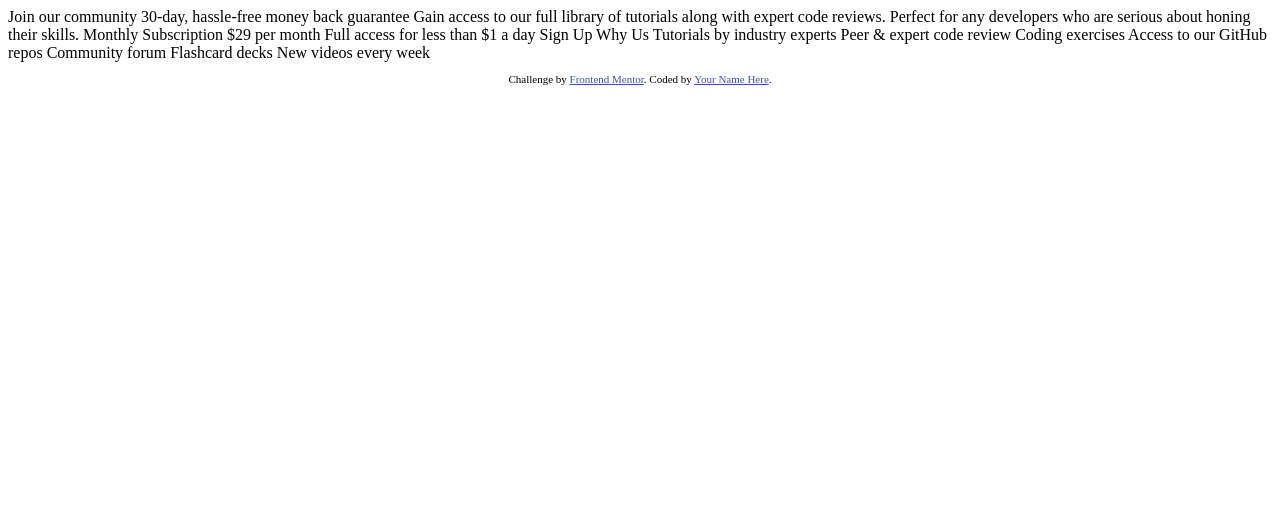
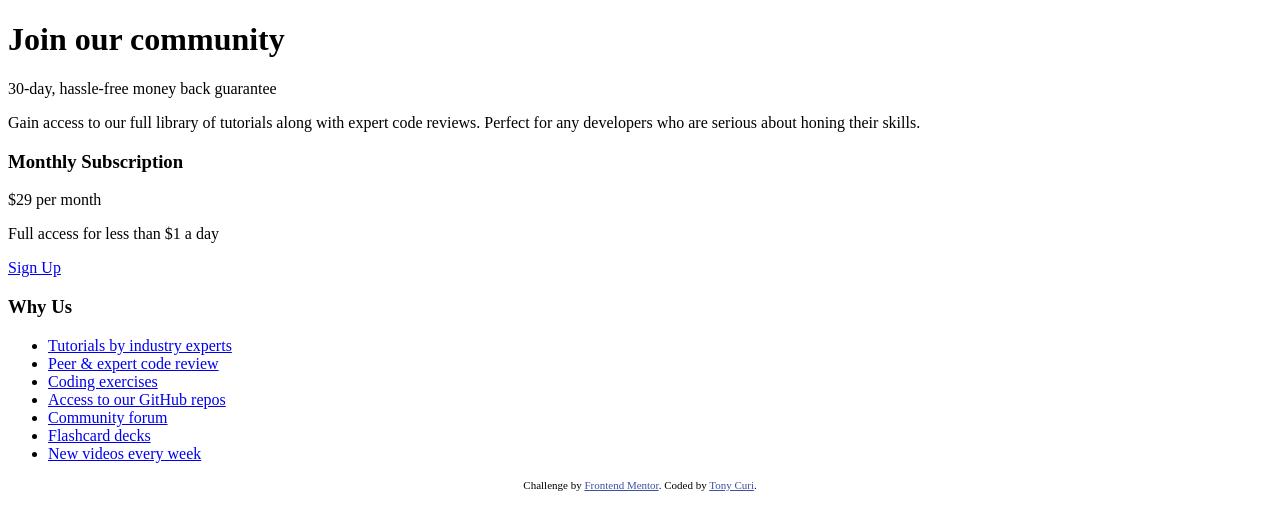
Before and after one commit to tonycuri/single-price-grid-component-master, a plain HTML site: page index.html in a window 1280 px wide. Drawn offline with Linux system fonts and the light colour scheme.

Commit message:
finish html

```diff
--- a/index.html
+++ b/index.html
@@ -13,37 +13,45 @@
     .attribution { font-size: 11px; text-align: center; }
     .attribution a { color: hsl(228, 45%, 44%); }
   </style>
+  <link rel="stylesheet" href="css/style.css">
 </head>
 <body>
-  Join our community
 
-  30-day, hassle-free money back guarantee
-
-  Gain access to our full library of tutorials along with expert code reviews.
-  Perfect for any developers who are serious about honing their skills.
-
-  Monthly Subscription
-
-  &dollar;29 per month
-
-  Full access for less than &dollar;1 a day
-
-  Sign Up
-
-  Why Us
-
-  Tutorials by industry experts
-  Peer &amp; expert code review
-  Coding exercises
-  Access to our GitHub repos
-  Community forum
-  Flashcard decks
-  New videos every week
+  <main class="main">
+    <div class="jumbotron">
+      <h1>Join our community</h1>
+      <p class="destacado">30-day, hassle-free money back guarantee</p>
+      <p>
+        Gain access to our full library of tutorials along with expert code reviews.
+        Perfect for any developers who are serious about honing their skills.
+      </p>
+    </div>
+    <div class="section">
+      <div class="sub">
+        <h3>Monthly Subscription</h3>
+        &dollar;29 per month
+        <p>Full access for less than &dollar;1 a day</p>
+        <a href="#">Sign Up</a>
+      </div>
+      <div class="why">
+        <h3>Why Us</h3>
+        <ul>
+          <li><a href="#">Tutorials by industry experts</a></li>
+          <li><a href="#">Peer &amp; expert code review</a></li>
+          <li><a href="#">Coding exercises</a></li>
+          <li><a href="#">Access to our GitHub repos</a></li>
+          <li><a href="#">Community forum</a></li>
+          <li><a href="#">Flashcard decks</a></li>
+          <li><a href="#">New videos every week</a></li>
+        </ul>
+      </div>
+    </div>
+  </main>
 
   <footer>
     <p class="attribution">
       Challenge by <a href="https://www.frontendmentor.io?ref=challenge" target="_blank">Frontend Mentor</a>.
-      Coded by <a href="#">Your Name Here</a>.
+      Coded by <a href="https://github.com/tonycuri" target="_blank">Tony Curi</a>.
     </p>
   </footer>
 </body>
```
Also changed, not shown: css/style.css (added), style.scss (added), 1 other file.
